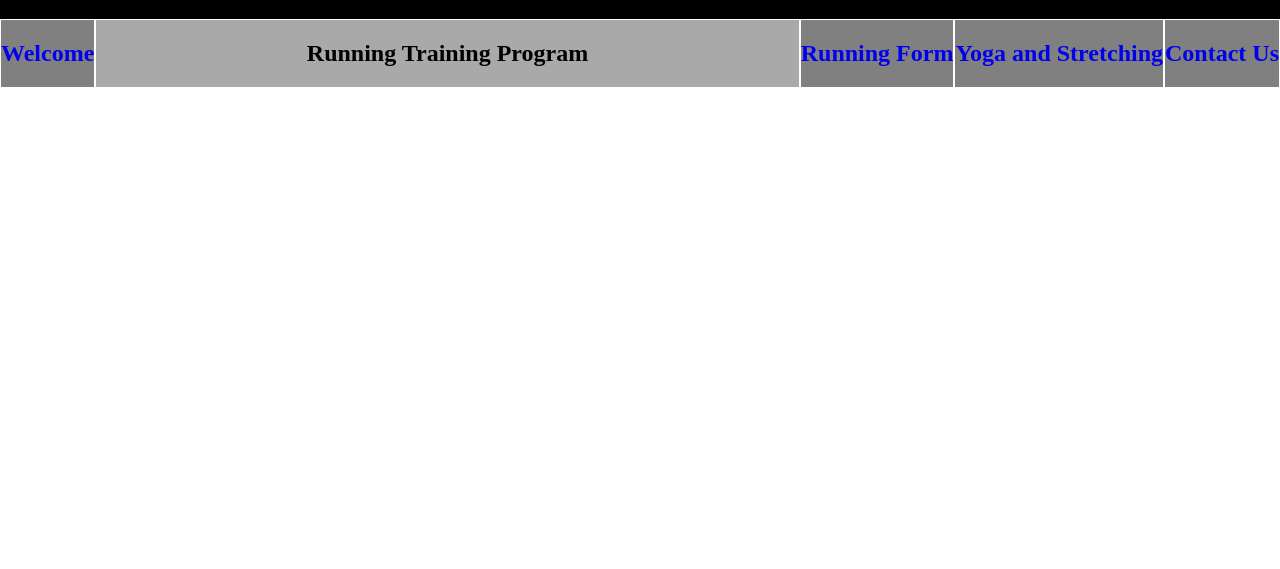
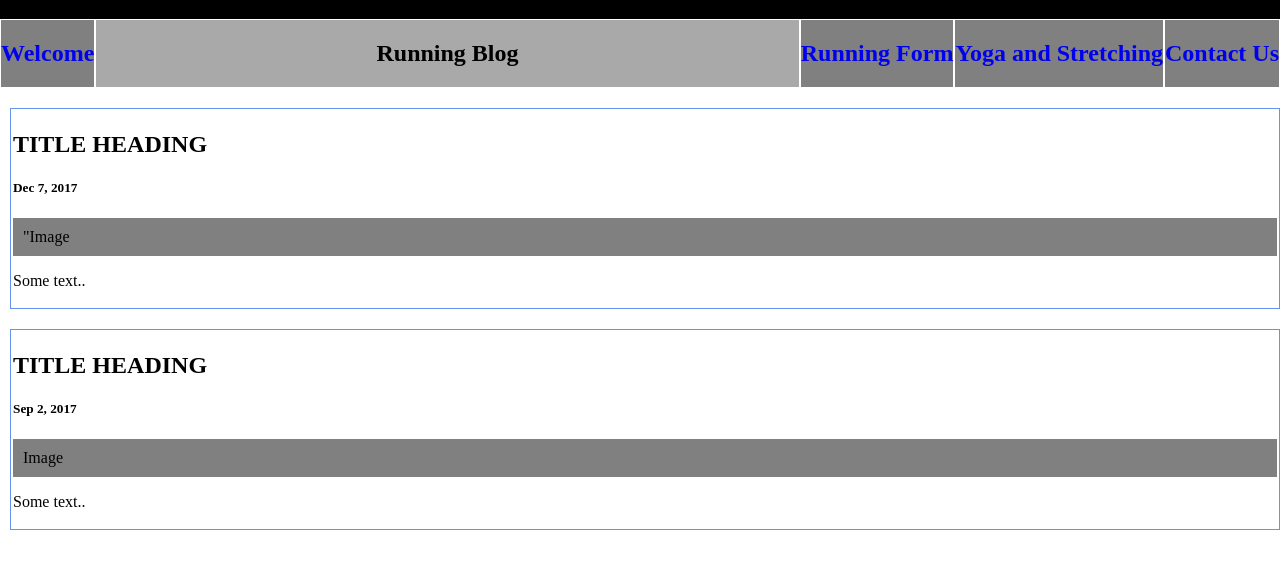
Before and after one commit to jacob-korf/268FirstWebsite, a plain HTML site: page training-document.html in a window 1280 px wide. Shown: the part 61-630 px from the top of the page. Drawn offline with Linux system fonts and the light colour scheme.

Commit message:
Updated pages

```diff
--- a/style.css
+++ b/style.css
@@ -57,3 +57,16 @@ body {
     width: 100%;
     height: 100%;
 }
+
+#img-div {
+    background-color: grey;
+    padding: 10px;
+}
+
+#card {
+    background-color: white;
+    margin-top: 20px;
+    margin-left: 10px;
+    padding: 2px;
+    border: 1px solid cornflowerblue;
+}
--- a/training-document.html
+++ b/training-document.html
@@ -18,7 +18,7 @@
                 </div>
             </a>
             <div id="active-link">
-                <h2>Running Training Program</h2>
+                <h2>Running Blog</h2>
             </div>
             </a>
             <a id="a-titles" href="running-form.html">
@@ -43,6 +43,20 @@
 
 
     </div>
+
+    <div id="card">
+        <h2>TITLE HEADING</h2>
+        <h5>Dec 7, 2017</h5>
+        <div id="img-div">"Image</div>
+        <p>Some text..</p>
+    </div>
+    <div id="card">
+        <h2>TITLE HEADING</h2>
+        <h5>Sep 2, 2017</h5>
+        <div id="img-div">Image</div>
+        <p>Some text..</p>
+    </div>
+    </div>
 </body>
 
 </html>
```
Also changed, not shown: contact.html (+1 -1 lines), index.html (+1 -1 lines), running-form.html (+1 -1 lines), yoga.html (+1 -1 lines).
